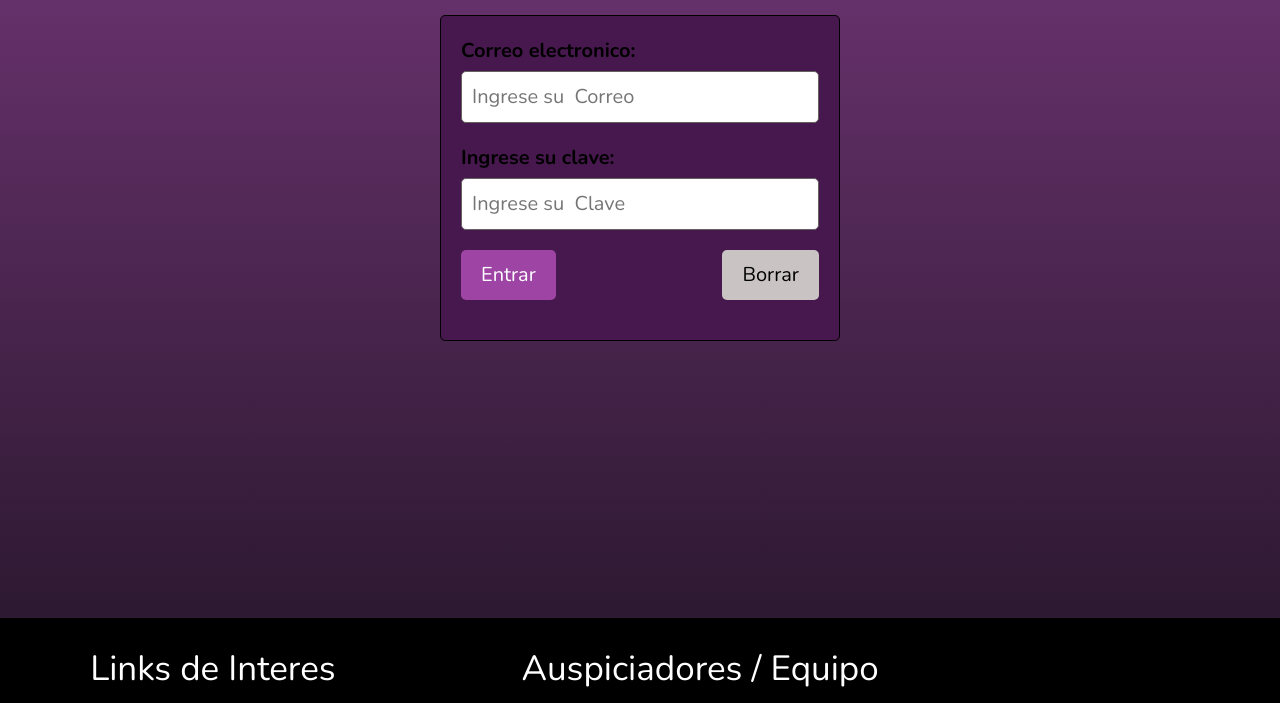
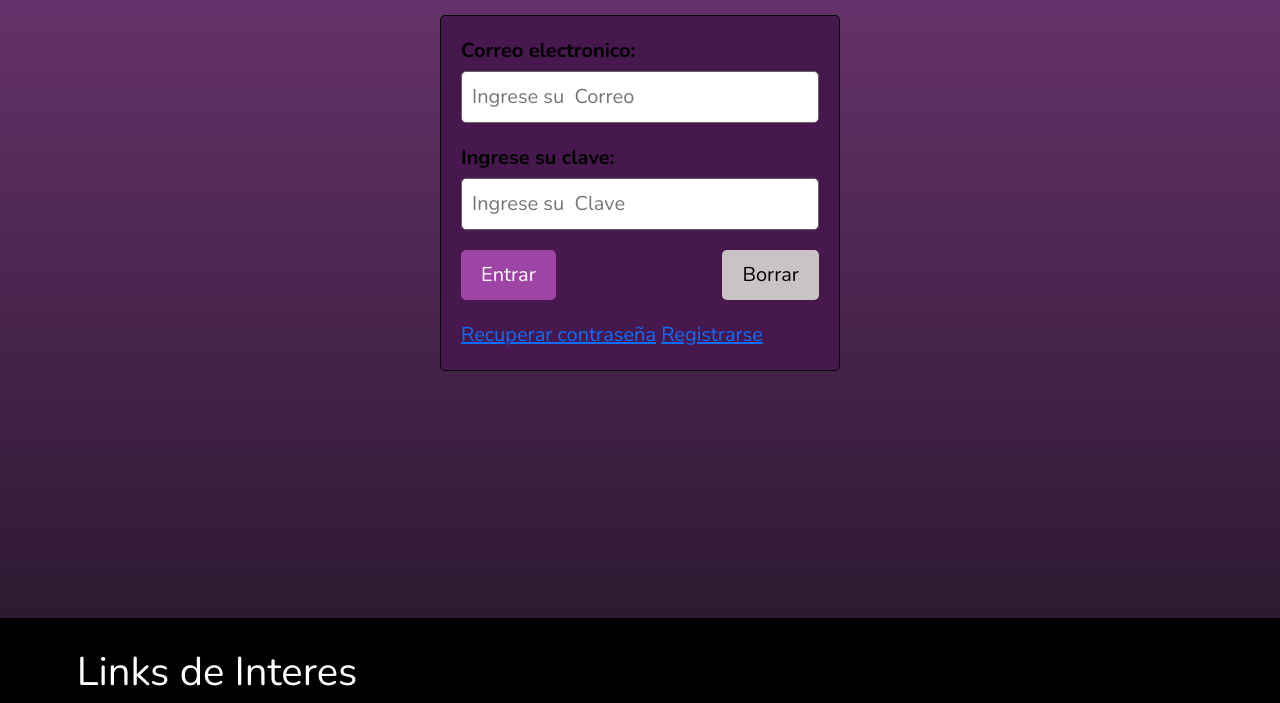
Before and after one commit to ripcv/proyectocoder, a website: page pages/login.html in a window 1280 px wide. Shown: the part 208-911 px from the top of the page. Drawn offline with nearby package versions, Linux system fonts and the light colour scheme; a web font is replaced by a local one.

Commit message:
Se Ajustas los H

```diff
--- a/pages/login.html
+++ b/pages/login.html
@@ -64,7 +64,13 @@
                         <button class="boton" type="submit">Entrar</button>
                         <button class="boton" type="reset">Borrar</button>
                     </div>
+                    <div class="datos_login">
+                        <a href="">Recuperar contraseña</a>
+                        <a href="">Registrarse</a>
+                    </div>
                 </form>
+
+
            </div>
         </section>
     </main>
@@ -72,7 +78,7 @@
      <!-- Footer-->
      <footer class="footer">
         <div class="link-page">
-            <h3>Links de Interes</h3>
+            <h2>Links de Interes</h2>
             <ul>
                 <li><a href="./bio.html">Biografia</a></li>
                 <li><a href="./contacto.html">Contacto</a></li>
@@ -81,7 +87,7 @@
 
         </div>
         <div class="auspiciadores-equipo">
-            <h3>Auspiciadores / Equipo</h3>
+            <h2>Auspiciadores / Equipo</h2>
             <ul>
                 <li>Amplificadores <a href="https://marshall.com/" target="_blank" rel="noopener noreferrer">Marshall</a></li>
                 <li>Baterias <a href="https://pearldrum.com/" target="_blank" rel="noopener noreferrer">Pearl</a></li>
```
Also changed, not shown: index.html (+2 -2 lines), pages/bio.html (+2 -2 lines), pages/conciertos.html (+2 -2 lines), pages/contacto.html (+2 -2 lines), pages/discografia.html (+2 -2 lines), pages/galeria.html (+2 -2 lines), pages/terminos_condiciones.html (+2 -2 lines), pages/tienda.html (+2 -2 lines), pages/videos.html (+2 -2 lines).
